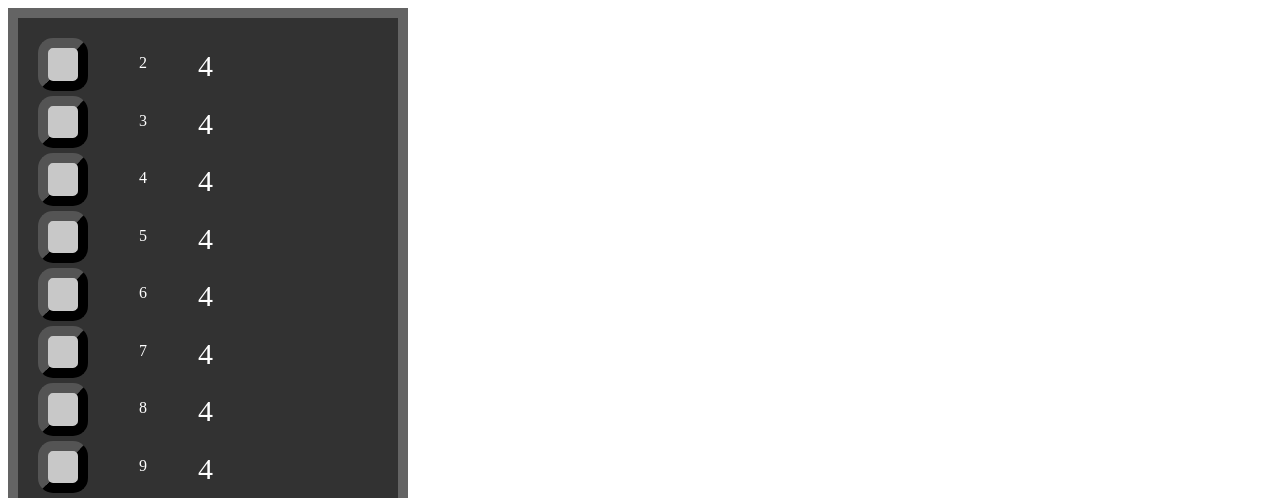
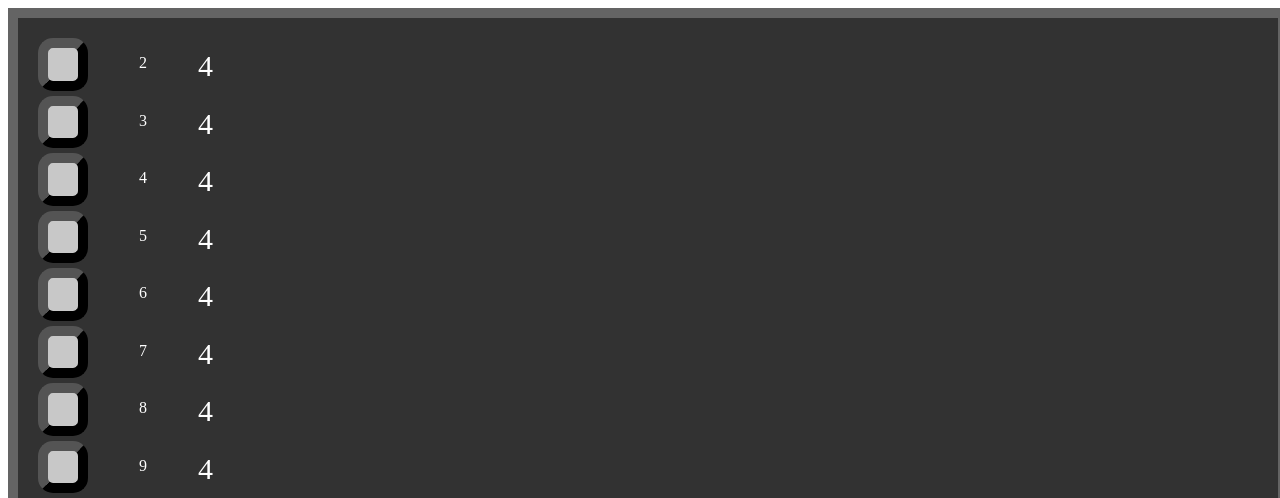
Before and after one commit to waffold/cards, a plain HTML site: page index.html in a window 1280 px wide. Shown: the top 498 px of the page. Drawn offline with Linux system fonts and the light colour scheme.

Commit message:
Update style.css

```diff
--- a/style.css
+++ b/style.css
@@ -5,7 +5,7 @@ html {
 #site {
     display: flex;
     flex-direction: column;
-    width: 400px;
+    width: 100vw;
     height: 100vh;
     background-color: rgb(100, 100, 100);
     align-items: center;
```
